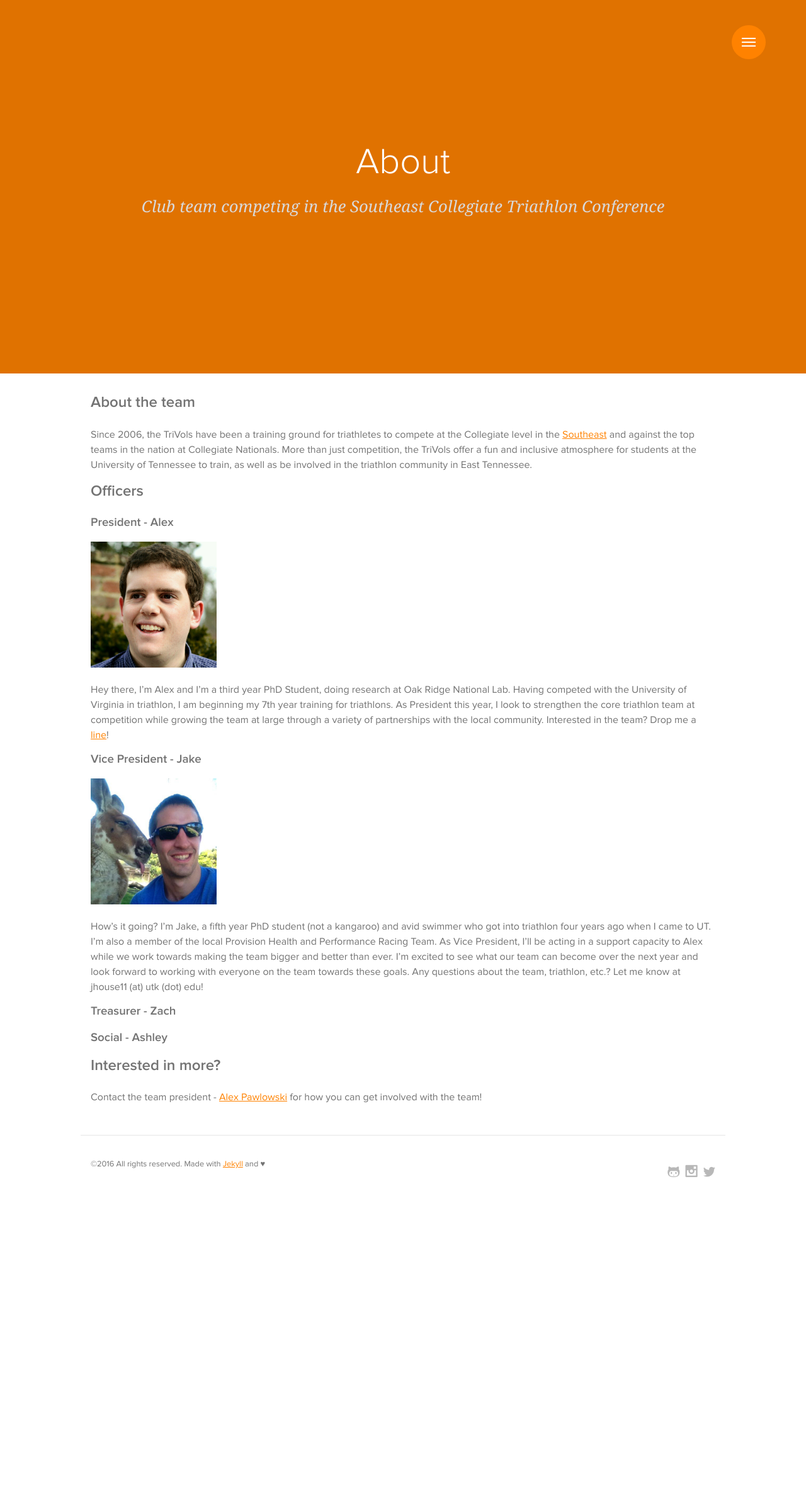
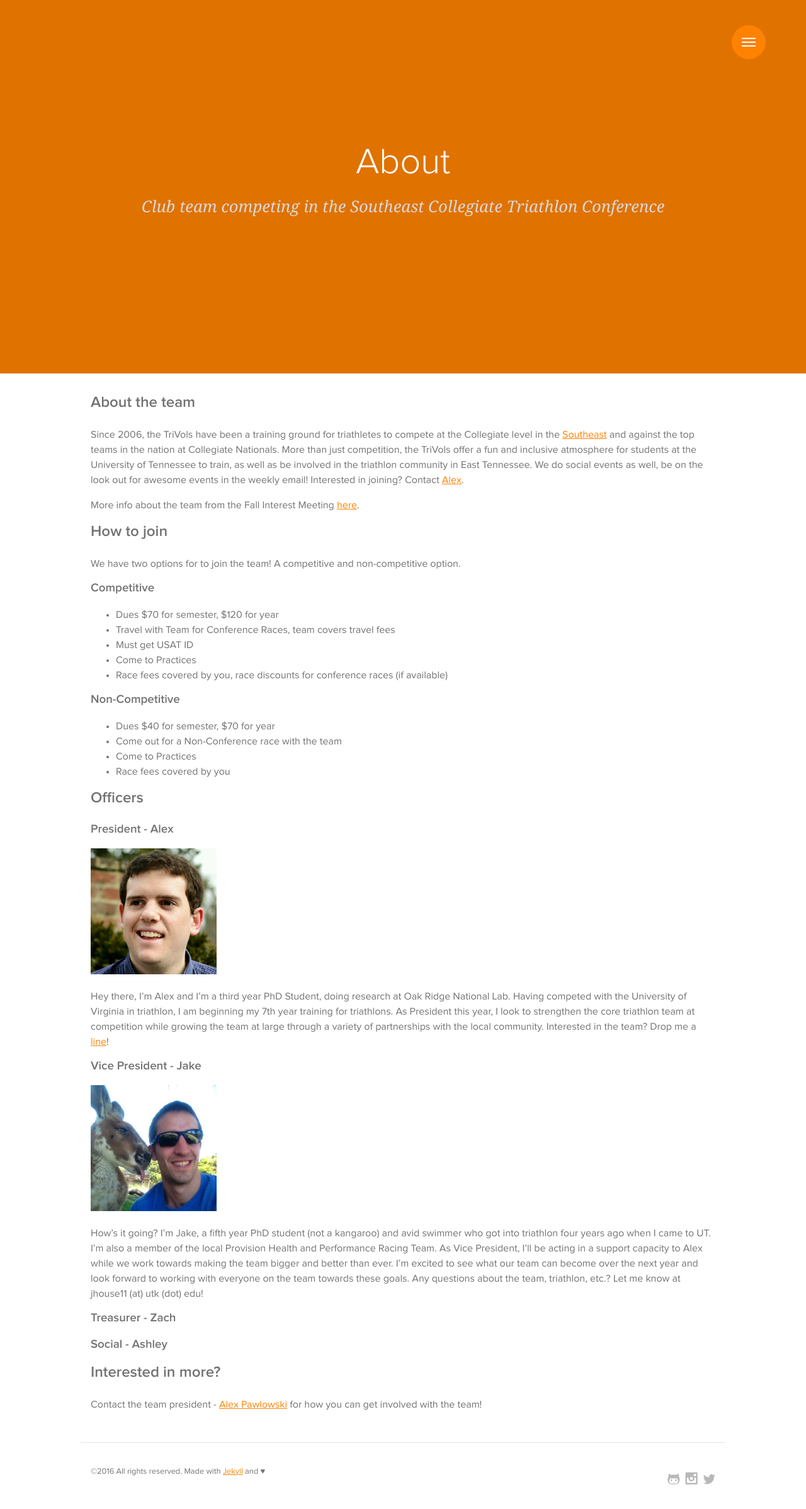
Before and after one commit to trivols/trivols.github.io, a Jekyll site: the page built from about.md, in a window 1280 px wide. Shown: the top 2396 px of the page at 63% size. Built offline with Jekyll 4.4.1, drawn with Linux system fonts in a browser that asks for light colours; some web fonts are replaced.

Commit message:
Added info about the team with link to slides

```diff
--- a/about.md
+++ b/about.md
@@ -6,7 +6,27 @@ permalink: /about/
 ---
 ## About the team
 
-Since 2006, the TriVols have been a training ground for triathletes to compete at the Collegiate level in the [Southeast](http://sectc.org) and against the top teams in the nation at Collegiate Nationals. More than just competition, the TriVols offer a fun and inclusive atmosphere for students at the University of Tennessee to train, as well as be involved in the triathlon community in East Tennessee.
+Since 2006, the TriVols have been a training ground for triathletes to compete at the Collegiate level in the [Southeast](http://sectc.org) and against the top teams in the nation at Collegiate Nationals. More than just competition, the TriVols offer a fun and inclusive atmosphere for students at the University of Tennessee to train, as well as be involved in the triathlon community in East Tennessee. We do social events as well, be on the look out for awesome events in the weekly email! Interested in joining? Contact [Alex](mailto:alex@trivols.org).
+
+More info about the team from the Fall Interest Meeting [here](/assets/files/Fall Interest Meeting.pdf).
+
+## How to join
+
+We have two options for to join the team! A competitive and non-competitive option.
+
+### Competitive
+
+- Dues $70 for semester, $120 for year
+- Travel with Team for Conference Races, team covers travel fees
+- Must get USAT ID
+- Come to Practices
+- Race fees covered by you, race discounts for conference races (if available)
+
+### Non-Competitive
+- Dues $40 for semester, $70 for year
+- Come out for a Non-Conference race with the team
+- Come to Practices
+- Race fees covered by you
 
 ## Officers
 
```
Also changed, not shown: schedule.md (+3 -1 lines), 1 other file.
